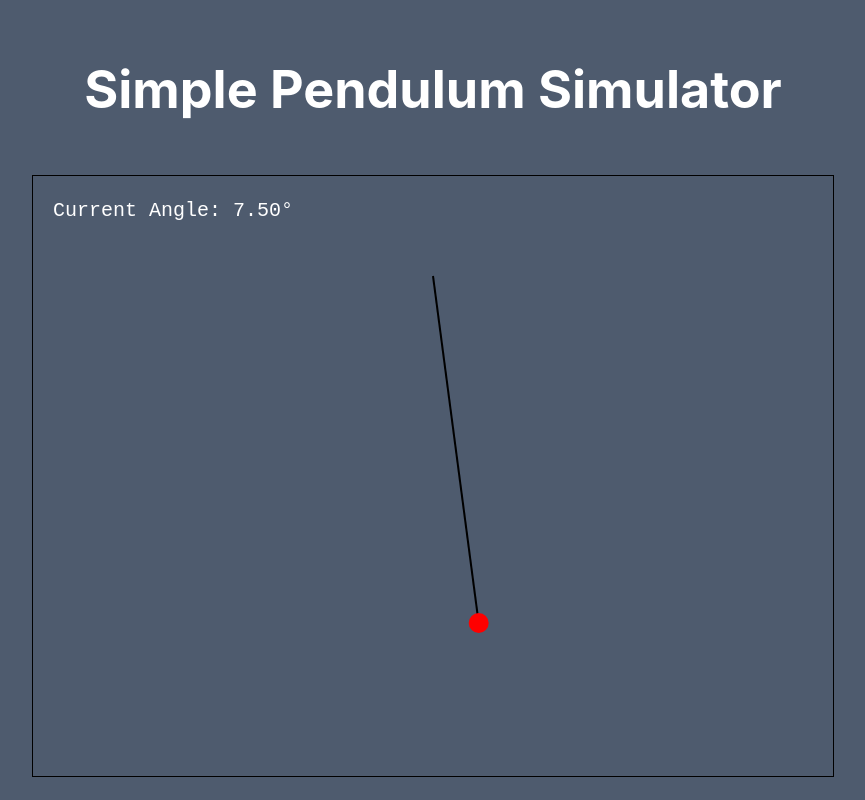
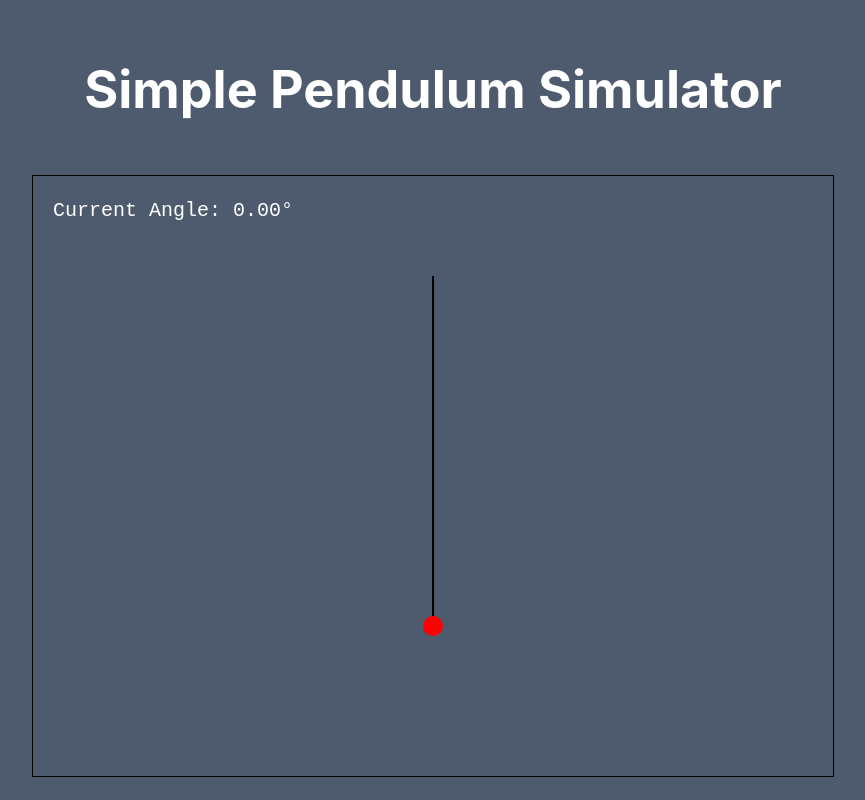
Before and after one commit to jlajr36/react_pendulum_simulator, a React (Create React App) app: page / in a window 1280 px wide. Shown: the whole page, without its empty margins (207-1072 px from the left). Built offline with nearby package versions, Linux system fonts and the light colour scheme.

Commit message:
Start a rest. (0 degrees)

```diff
--- a/src/App.js
+++ b/src/App.js
@@ -11,7 +11,7 @@ function App() {
   const radius = 10; // radius of bob
 
   // Initial conditions for the pendulum
-  let angle = Math.PI / 2;  // Starting angle (90 degrees)
+  let angle = 0;  // Starting angle (0 degrees)
   let angleVelocity = 0;  // Initial angular velocity (starts at 0)
   let angleAcceleration = 0;  // Initial angular acceleration (starts at 0)
   let pendulumX = 0; // Pendulum x position
```
